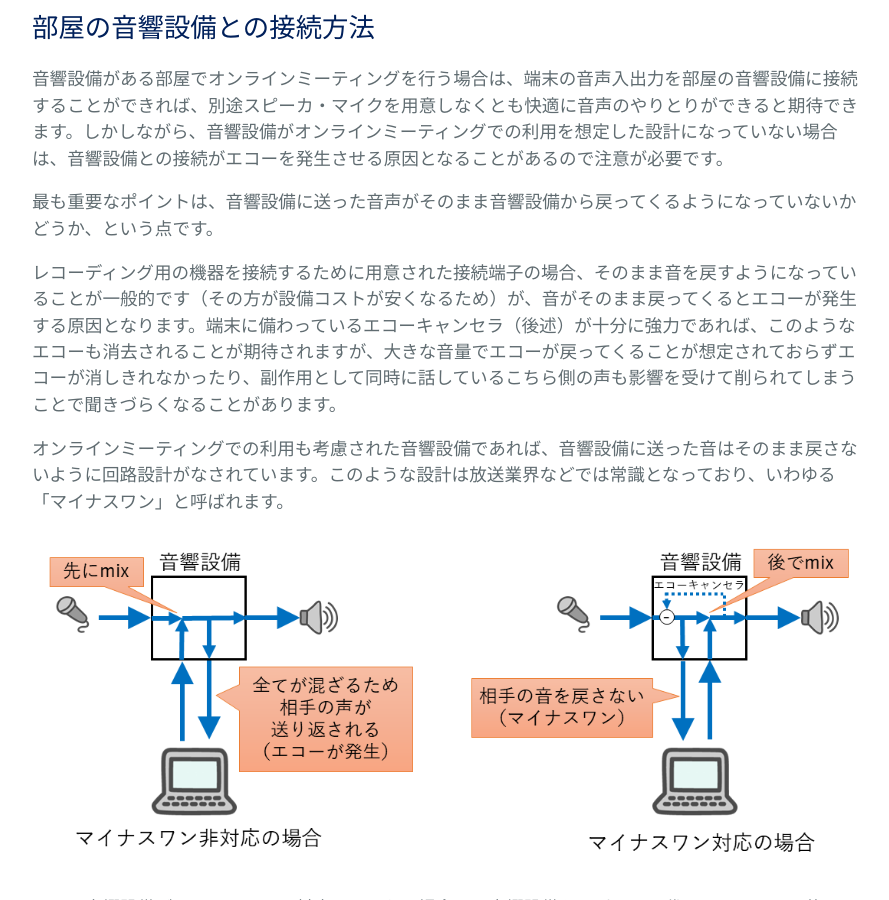
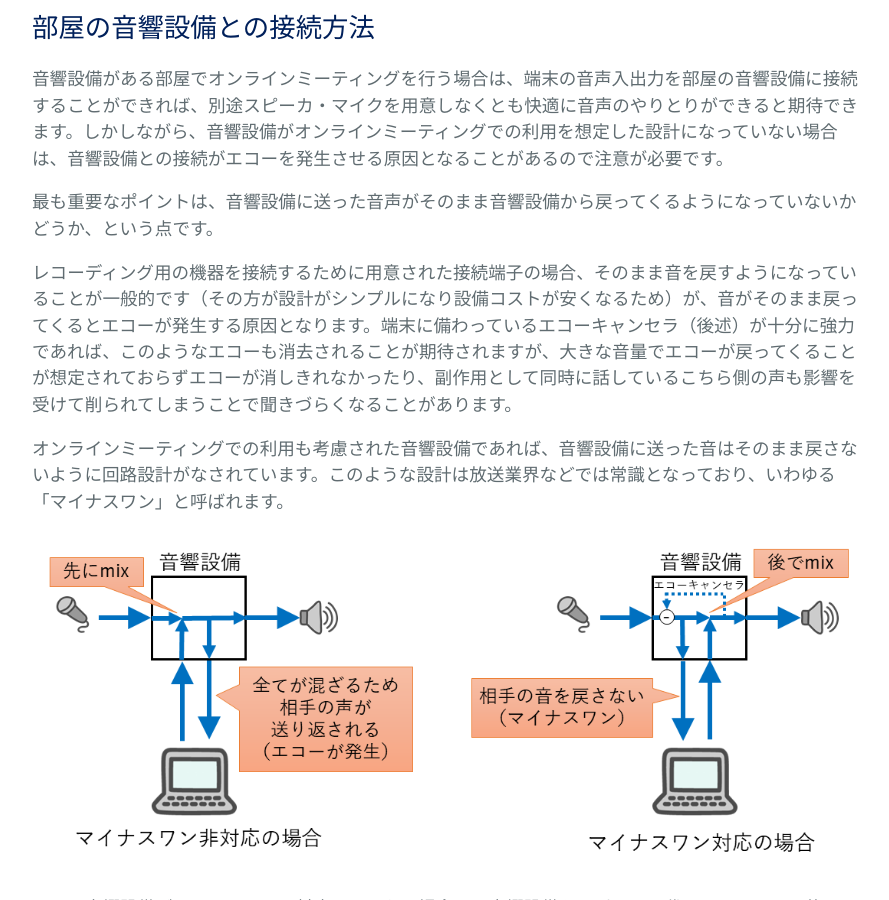
Before and after one commit to kyoto-u/online-edu, a Jekyll site: the page built from zoom-audio-echo.md, in a window 1280 px wide and 900 px high, scrolled down 2147 px. Shown: the whole window, without its empty margins (192-1081 px from the left). Built offline with Jekyll 4.4.1, drawn with Linux system fonts in a browser that asks for light colours.

Commit message:
Update zoom-audio-echo.md

```diff
--- a/zoom-audio-echo.md
+++ b/zoom-audio-echo.md
@@ -50,7 +50,7 @@ title: 複数端末を利用する場合の注意（エコーを起こさない
 
 最も重要なポイントは、音響設備に送った音声がそのまま音響設備から戻ってくるようになっていないかどうか、という点です。
 
-レコーディング用の機器を接続するために用意された接続端子の場合、そのまま音を戻すようになっていることが一般的です（その方が設備コストが安くなるため）が、音がそのまま戻ってくるとエコーが発生する原因となります。端末に備わっているエコーキャンセラ（後述）が十分に強力であれば、このようなエコーも消去されることが期待されますが、大きな音量でエコーが戻ってくることが想定されておらずエコーが消しきれなかったり、副作用として同時に話しているこちら側の声も影響を受けて削られてしまうことで聞きづらくなることがあります。
+レコーディング用の機器を接続するために用意された接続端子の場合、そのまま音を戻すようになっていることが一般的です（その方が設計がシンプルになり設備コストが安くなるため）が、音がそのまま戻ってくるとエコーが発生する原因となります。端末に備わっているエコーキャンセラ（後述）が十分に強力であれば、このようなエコーも消去されることが期待されますが、大きな音量でエコーが戻ってくることが想定されておらずエコーが消しきれなかったり、副作用として同時に話しているこちら側の声も影響を受けて削られてしまうことで聞きづらくなることがあります。
 
 オンラインミーティングでの利用も考慮された音響設備であれば、音響設備に送った音はそのまま戻さないように回路設計がなされています。このような設計は放送業界などでは常識となっており、いわゆる「マイナスワン」と呼ばれます。
 
```
